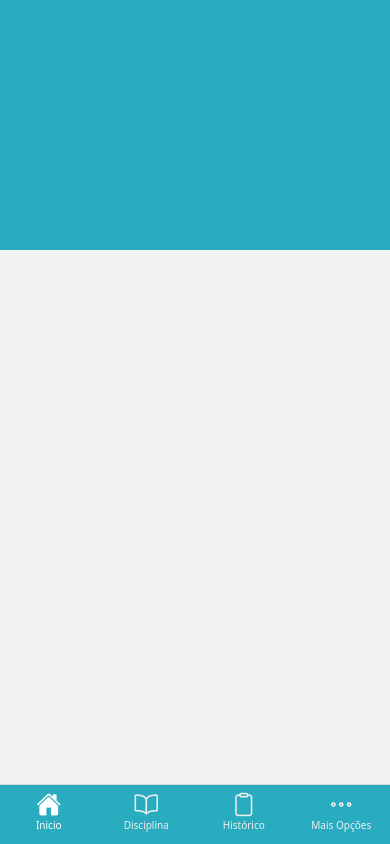
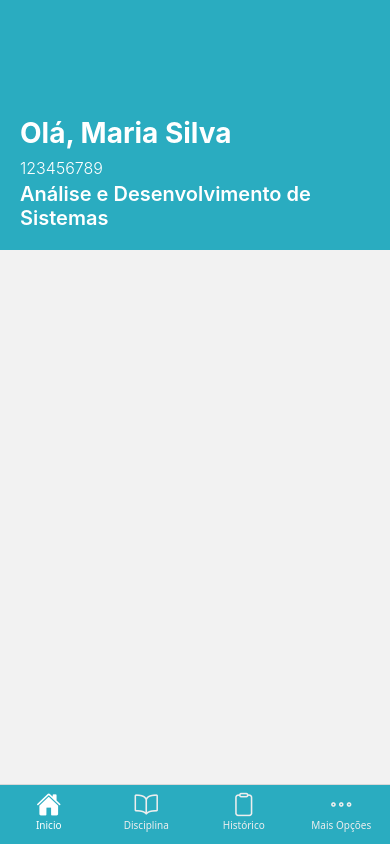
Before and after one commit to souzadevofic/edu-gaming-app, a React Native app: screen /HomeTabs in a window 390 px wide. Built offline with nearby package versions, Linux system fonts and the light colour scheme.

Commit message:
Primeira modificação do HeaderInicio.js

```diff
--- a/src/components/HeaderInicio/HeaderInicio.js
+++ b/src/components/HeaderInicio/HeaderInicio.js
@@ -1,23 +1,42 @@
 import React from 'react';
 import { View, Text, StyleSheet } from 'react-native';
 
-export default function HeaderInicio(){
+export default function HeaderInicio({ nomeUsuario, matricula, nomeCurso }) {
 
     const styles = StyleSheet.create({
         container_header_inicio: {
             backgroundColor: "#2aacc0",
             height: 250,
-            width: "100%"
+            width: "100%",
+            justifyContent: 'flex-end',
+            padding: 20,
+        },
+        titleName: {
+            color: "#fff",
+            fontSize: 28,
+            fontWeight: "bold",
+            marginBlock: 8,
+        },
+        textMat: {
+            color: "#fff",
+            fontSize: 16,
+            fontWeight: "300",
+            marginBottom: 4,
+        },
+        textCourse: {
+            color: "#fff",
+            fontSize: 20,
+            fontWeight: "600",
         }
     });
 
-    return(
+    return (
         <View style={styles.container_header_inicio}>
-            {/* <View>
-                <Text>Olá, Usuário</Text>
-                <Text>Nome do curso:</Text>
-                <Text>Matricula:</Text>
-            </View> */}
+            <View>
+                <Text style={styles.titleName}>Olá, {nomeUsuario}</Text>
+                <Text style={styles.textMat}>{matricula}</Text>
+                <Text style={styles.textCourse}>{nomeCurso}</Text>
+            </View>
         </View>
     );
 }
--- a/src/pages/Inicio.js
+++ b/src/pages/Inicio.js
@@ -4,6 +4,9 @@ import HeaderInicio from '../components/HeaderInicio/HeaderInicio';
 // Os componentes serão importados aqui e retonados dentro do return ex: <HeaderInicio/>
 export default function Inicio() {
   return (
-    <HeaderInicio/>
+    <HeaderInicio
+      nomeUsuario="Maria Silva"
+      matricula="123456789"
+      nomeCurso="Análise e Desenvolvimento de Sistemas" />
   );
 }
```
